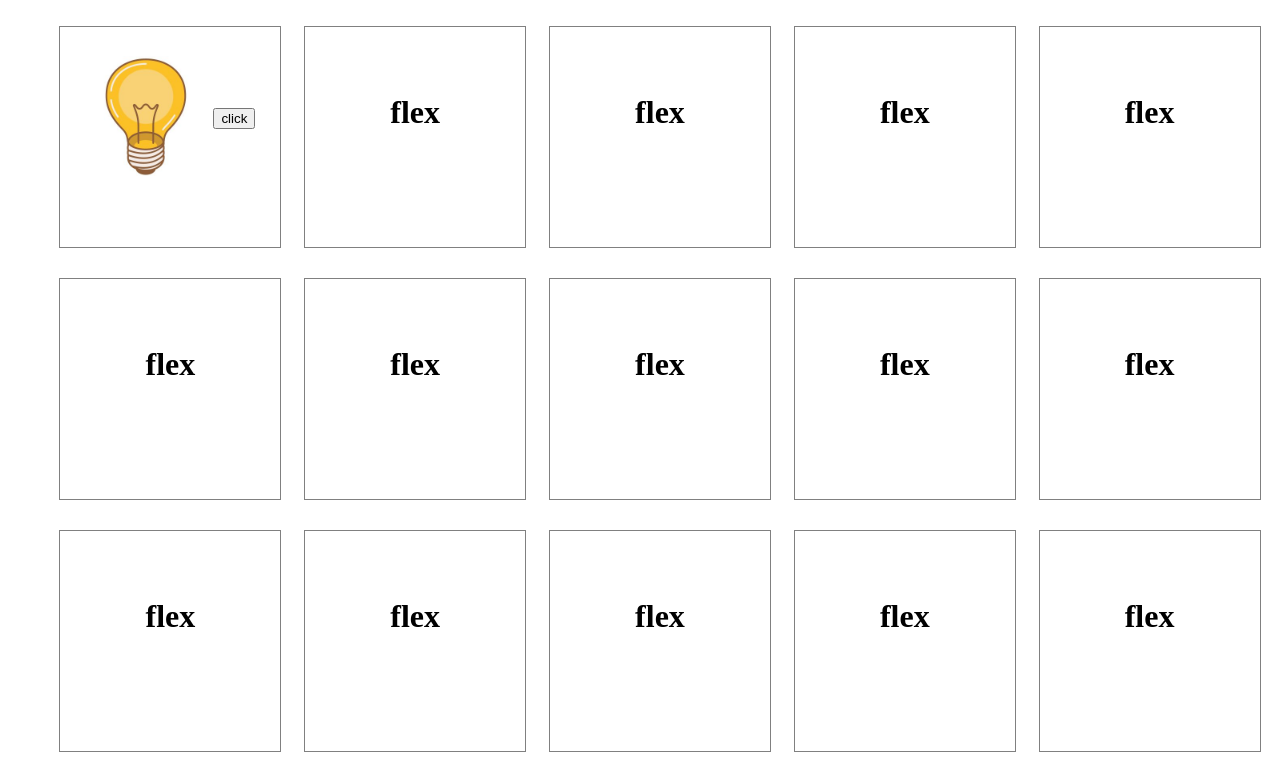
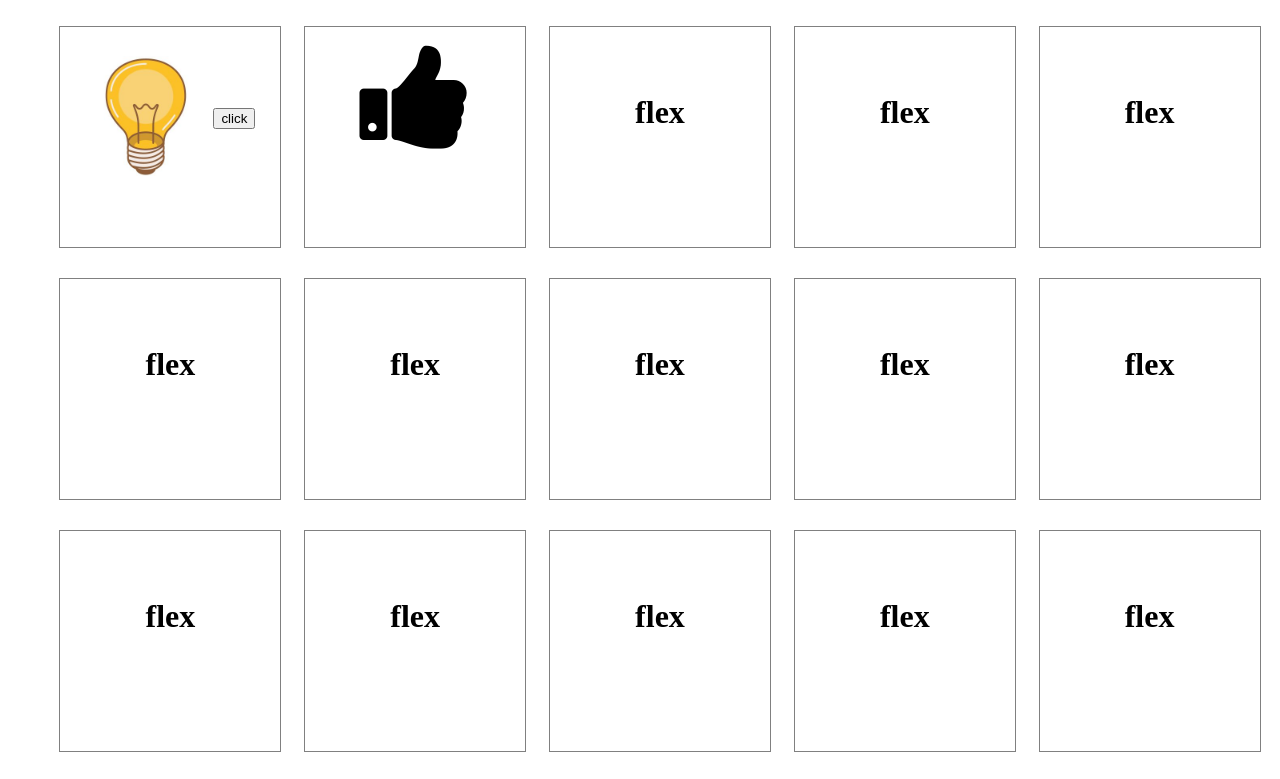
Before and after one commit to flynn6502/fidget-board, a plain HTML site: page index.html in a window 1280 px wide. Shown: the top 779 px of the page. Drawn offline with Linux system fonts and the light colour scheme.

Commit message:
added a fidget

```diff
--- a/index.html
+++ b/index.html
@@ -6,6 +6,7 @@
   <meta name="viewport" content="width=device-width">
   <title>Fidget Board</title>
   <link href="style.css" rel="stylesheet" type="text/css" />
+  <link rel="stylesheet" href="https://cdnjs.cloudflare.com/ajax/libs/font-awesome/4.7.0/css/font-awesome.min.css">
 </head>
 
 <body>
@@ -15,7 +16,7 @@
       <img id="lb-img" src="/images/fidget-lb-on.jpg">
       <button class="button">click</button>
     </li>
-    <li class="flex-item">flex</li>
+    <li class="flex-item"><i onclick="myFunction(this)" class="fa fa-thumbs-up" style="font-size: 120px; align-items: center;"></i></li>
     <li class="flex-item">flex</li>
     <li class="flex-item">flex</li>
     <li class="flex-item">flex</li>
--- a/script.js
+++ b/script.js
@@ -8,5 +8,9 @@ function powerLight() {
  }
 }
 
+function myFunction(x) {
+   x.classList.toggle("fa-thumbs-down");
+ }
+
 element = document.querySelector('button');
 element.addEventListener('click', powerLight)
--- a/style.css
+++ b/style.css
@@ -28,6 +28,7 @@ html {
   text-align: center;
 }
 
+
 #lb-img {
   width: 120px;
   vertical-align: middle;
@@ -37,3 +38,13 @@ html {
 .button {
   position: relative;
 }
+
+.fa {
+  font-size: 120px;
+  cursor: pointer;
+  user-select: none;
+}
+
+.fa:hover {
+  color: gray
+}
```
